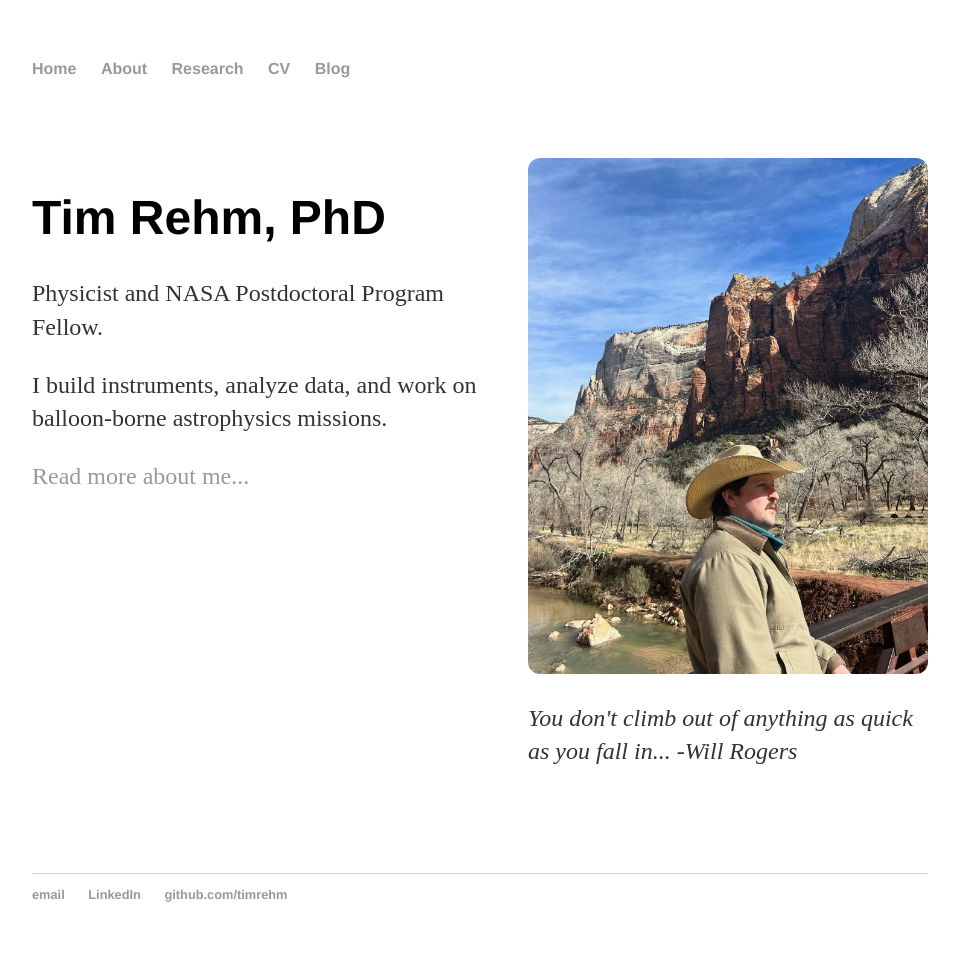
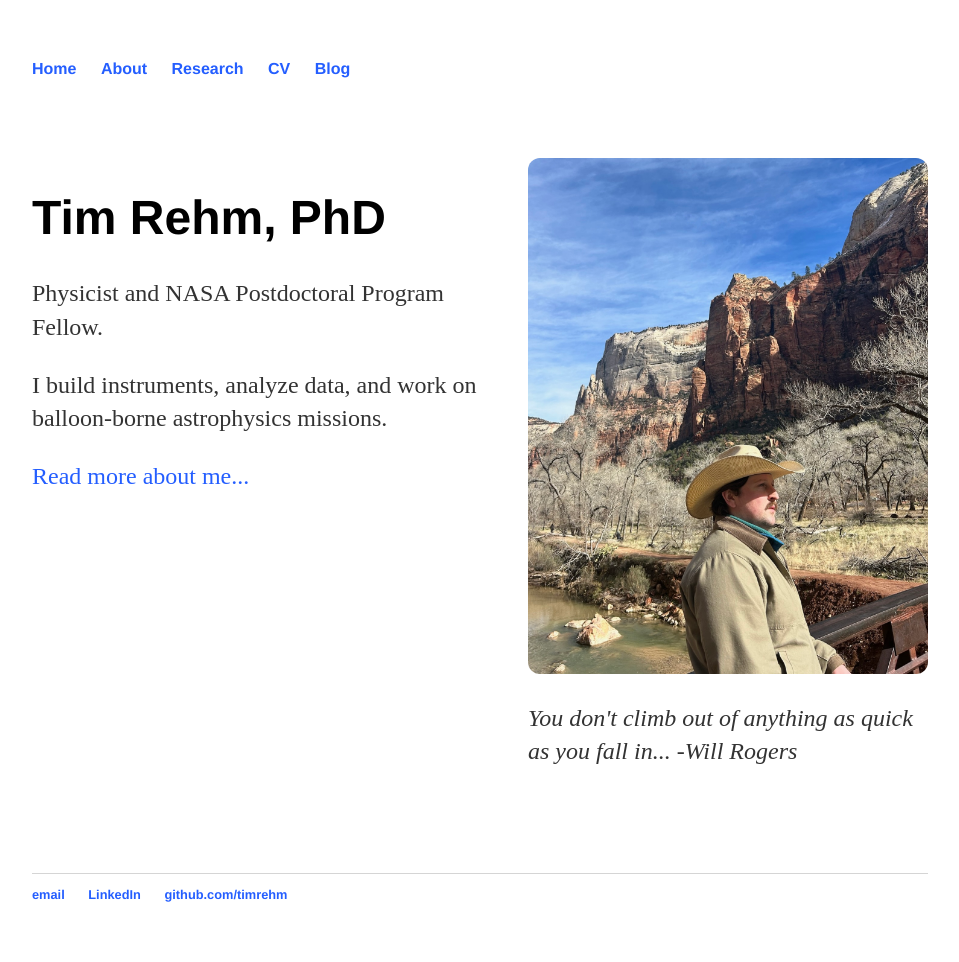
Before and after one commit to timrehm/timrehm.github.io, a Jekyll site: the page built from index.html, in a window 1280 px wide. Shown: the whole page, without its empty margins (160-1119 px from the left). Built offline with Jekyll 4.4.1, drawn with Linux system fonts in a browser that asks for light colours.

Commit message:
Update main.css

```diff
--- a/css/main.css
+++ b/css/main.css
@@ -14,7 +14,7 @@ nav ul li, footer ul li {
 }
 a {
     text-decoration: none;
-    color: #999;
+    color: #245EFF;
 }
 a:hover {
     text-decoration: underline;
```
